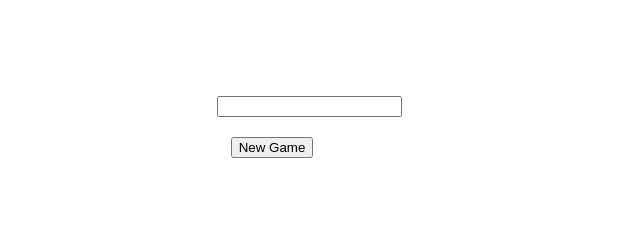
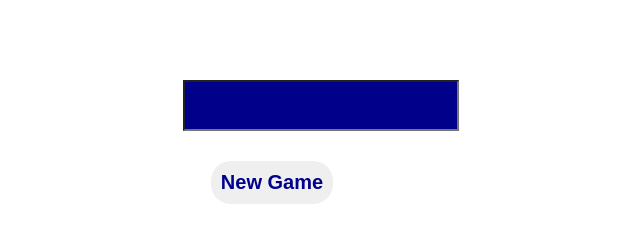
Before and after one commit to Rodri-97/battleship, a plain HTML site: page index.html in a window 1280 px wide. Shown: the whole page, without its empty margins (368-1008 px from the left). Drawn offline with Linux system fonts and the light colour scheme.

Commit message:
improve style and handle invalid input

```diff
--- a/style.css
+++ b/style.css
@@ -5,7 +5,7 @@
 body {
     background-image: url("../images/background.jpg");
     color: white;
-    font-family: Impact;
+    font-family: Arial, sans-serif;
 }
 
 #title {
@@ -38,7 +38,7 @@ body {
 }
 
 .board-title {
-    margin-bottom: 20px;
+    margin-bottom: 10px;
 }
 
 .square {
@@ -66,12 +66,32 @@ body {
     text-align: center;
 }
 
+#player-name {
+    margin-bottom: 20px;
+    margin-left: 10px;
+    font-size: 25px;
+    color: white;
+    background-color: var(--deep-blue);
+    font-family: Impact;
+    padding: 5px;
+}
+
 .button {
     display: block;
     margin-left: auto;
     margin-right: auto;
-    margin-top: 20px;
+    margin-top: 10px;
     cursor: pointer;
+    font-size: 20px;
+    padding: 10px;
+    border-radius: 20px;
+    border: none;
+    color: var(--deep-blue);
+    font-weight: bold;
+}
+
+.button:hover {
+    font-size: 25px;
 }
 
 #toggle-btn {
```
Also changed, not shown: main.js.
